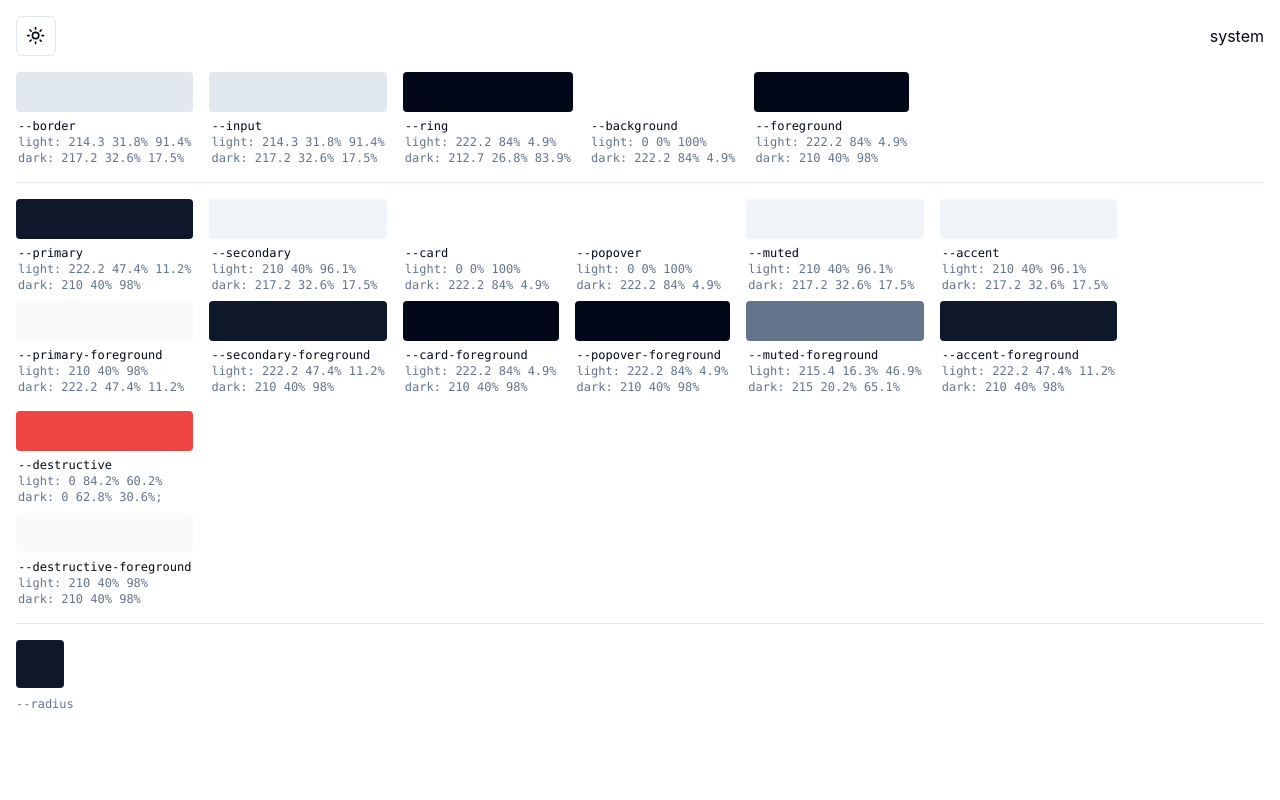
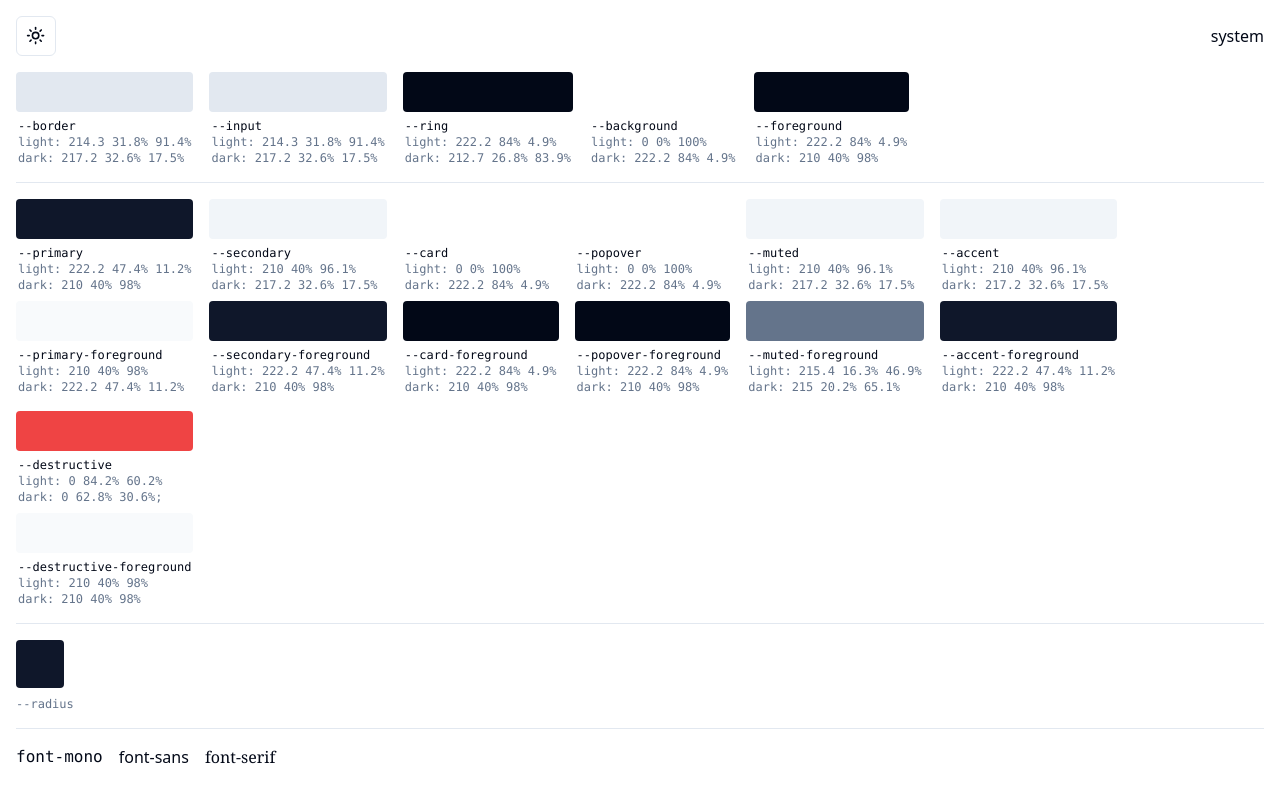
Before and after one commit to lewistham9x/theming-example, a Next.js app: page / in a window 1280 px wide. Built offline with nearby package versions, Linux system fonts and the light colour scheme.

Commit message:
chore(): add font examples

```diff
--- a/src/pages/index.tsx
+++ b/src/pages/index.tsx
@@ -224,6 +224,12 @@ export default function Home() {
           <p className="text-xs lowercase text-slate-500">--radius</p>
         </div>
       </section>
+      <hr className="my-4" />
+      <section className="flex flex-wrap gap-4">
+        <p className="font-mono">font-mono</p>
+        <p className="font-sans">font-sans</p>
+        <p className="font-serif">font-serif</p>
+      </section>
     </main>
   );
 }
--- a/src/styles/globals.css
+++ b/src/styles/globals.css
@@ -33,8 +33,6 @@
     --ring: 222.2 84% 4.9%;
 
     --radius: 0.5rem;
-
-    --custom-font: "Inter", sans-serif;
   }
 
   .dark {
@@ -73,6 +71,6 @@
     @apply border-border;
   }
   body {
-    @apply bg-background text-foreground font-custom-font;
+    @apply bg-background text-foreground;
   }
 }
--- a/tailwind.config.js
+++ b/tailwind.config.js
@@ -74,9 +74,6 @@ module.exports = {
         "accordion-down": "accordion-down 0.2s ease-out",
         "accordion-up": "accordion-up 0.2s ease-out",
       },
-      fontFamily: {
-        "custom-font": "var(--custom-font)",
-      },
     },
   },
   plugins: [require("tailwindcss-animate")],
```
